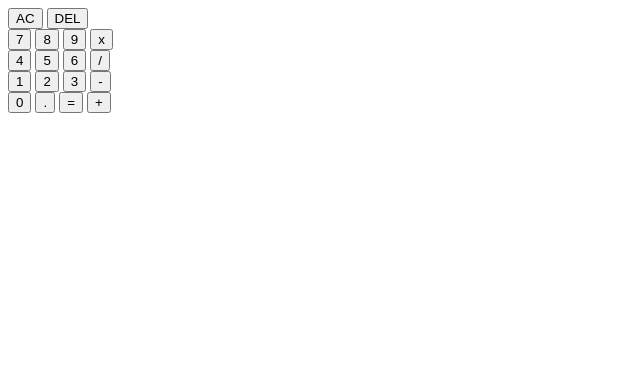
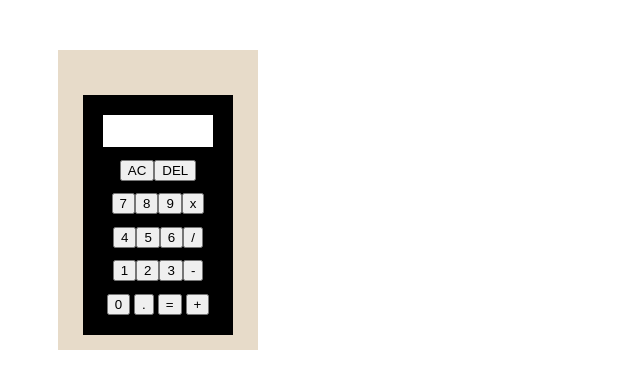
Before and after one commit to joshedralin/calculator-app, a plain HTML site: page index.html in a window 1280 px wide. Shown: the whole page, without its empty margins (0-640 px from the left). Drawn offline with Linux system fonts and the light colour scheme.

Commit message:
Add style.css and some styling
Created a housing element in index.html to make a housing-like
appearance. Set basic layout of the calculator. Set colors for the
housing and made display show something all the time.

```diff
--- a/index.html
+++ b/index.html
@@ -5,33 +5,41 @@
     <meta name="viewport" content="width=device-width, initial-scale=1.0">
     <title>Calculator App</title>
     <script src="script.js" defer></script>
+    <link rel="stylesheet" href="style.css">
 </head>
 <body>
+    <div class="housing">
         <div class="container">
             <div class="display"></div>
-        <div class="first-row"></div>
+            <div class="first-row">
                 <button class="clear">AC</button>
                 <button class="delete">DEL</button>
-        <div class="second-row"></div>
+            </div>
+            <div class="second-row">
                 <button class="number" data-number="7">7</button>
                 <button class="number" data-number="8">8</button>
                 <button class="number" data-number="9">9</button>
                 <button class="operator" data-operator="*">x</button>
-        <div class="third-row"></div>
+            </div>
+            <div class="third-row">
                 <button class="number" data-number="4">4</button>
                 <button class="number" data-number="5">5</button>
                 <button class="number" data-number="6">6</button>
                 <button class="operator" data-operator="/">/</button>
-        <div class="fourth-row"></div>
+            </div>
+            <div class="fourth-row">
                 <button class="number" data-number="1">1</button>
                 <button class="number" data-number="2">2</button>
                 <button class="number" data-number="3">3</button>
                 <button class="operator" data-operator="-">-</button>
-        <div class="fifth-row"></div>
+            </div>
+            <div class="fifth-row">
                 <button class="number" data-number="0">0</button>
                 <button class="decimal">.</button>
                 <button class="equal" data-operator="=">=</button>
                 <button class="operator" data-operator="+">+</button>
             </div>
+        </div>
+    </div>
 </body>
 </html>
--- /dev/null
+++ b/style.css
@@ -0,0 +1,47 @@
+.housing {
+    background-color: #e7dbc9;
+    height: 300px;
+    width: 200px;
+    margin: 50px;
+    display: flex;
+    justify-content: center;
+    align-items: center;
+}
+
+.container {
+    display: flex;
+    flex-direction: column;
+    align-items: center;
+    justify-content: space-between;
+    /* margin: 50px; */
+    background-color: black;
+    height: 200px;
+    width: 150px;
+    padding: 20px 0;
+    margin-top: 30px;
+}
+
+.display {
+    /* display: flex; */
+    background-color: white;
+    height: 22px;
+    width: 100px;
+    text-align: right;
+    padding: 5px 5px;
+}
+
+.first-row {
+    display: flex;
+}
+
+.second-row {
+    display: flex;
+}
+
+.third-row {
+    display: flex;
+}
+
+.fourth-row {
+    display:flex;
+}
```
Lines whose indentation alone changed are shown as unchanged.
